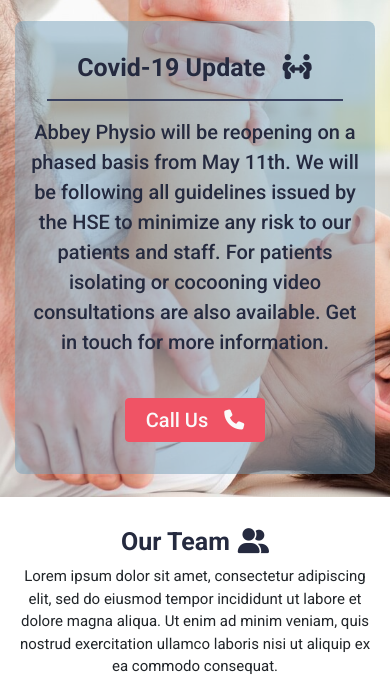
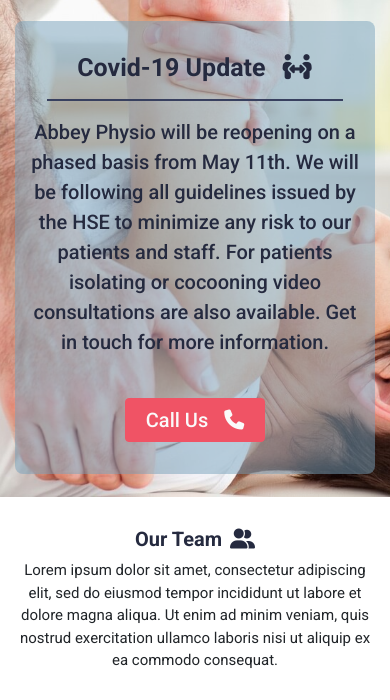
Before and after one commit to Code-Institute-Submissions/AbbeyPhysio_MS1, a plain HTML site: page index.html in a window 390 px wide. Shown: the part 113-813 px from the top of the page. Drawn offline with nearby package versions, Linux system fonts and the light colour scheme.

Commit message:
Reduced Medium heading size on mobile

```diff
--- a/assets/css/style.css
+++ b/assets/css/style.css
@@ -403,12 +403,20 @@ body {
 /**Extra Small & Below**/
 
 @media (max-width: 575.98px) {
+body {
+    text-align: left;
+}
+
 .titleheading {
     font-size: 25px;
 }
 
 .largeheading {
     font-size: 25px;
+}
+
+.mediumheading {
+    font-size: 20px;
 }
 
 .navbar-brand > img {
```
